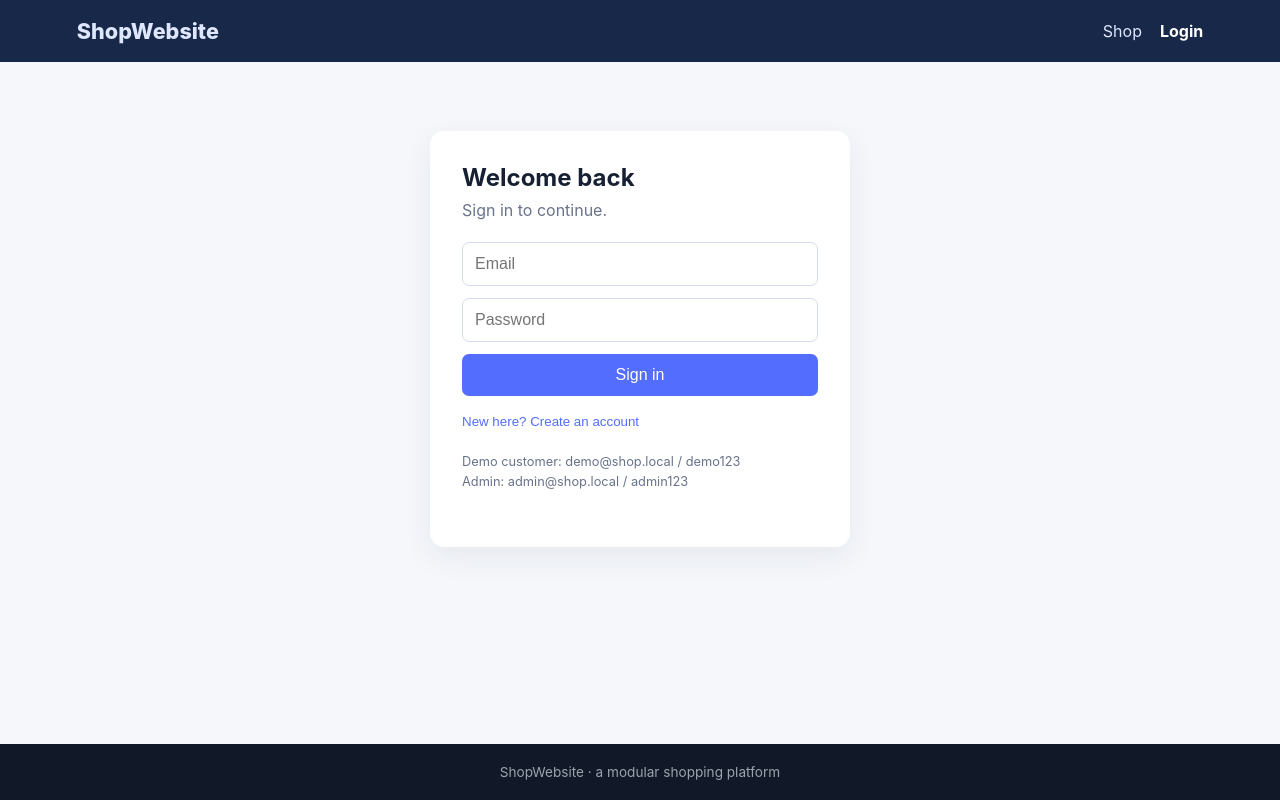
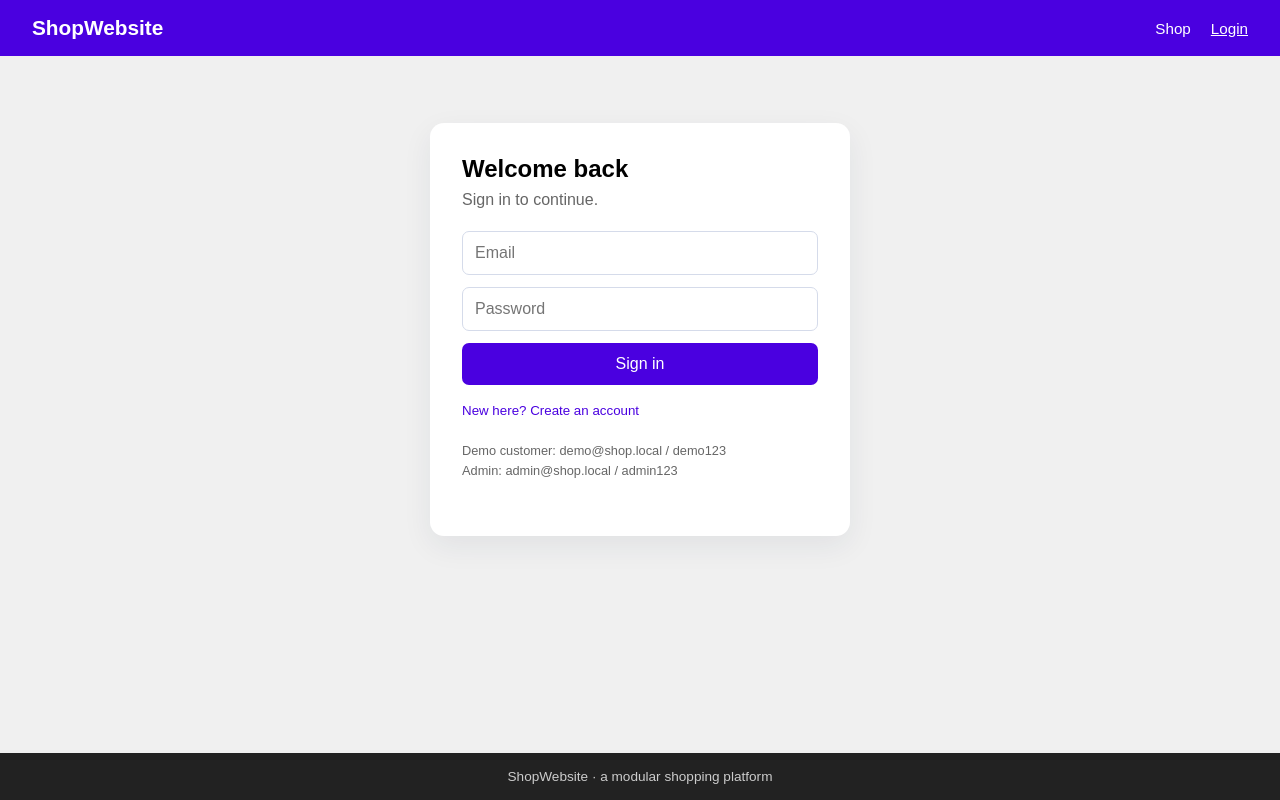
Before and after one commit to JJBOY12345/WebDevCat2, a Vue app in the folder frontend/: page /#/login in a window 1280 px wide. Built offline with nearby package versions, Linux system fonts and the light colour scheme.

Commit message:
style: restore original frontend visual theme

```diff
--- a/frontend/src/App.vue
+++ b/frontend/src/App.vue
@@ -4,5 +4,18 @@ import { useAuthStore } from './stores/authStore.js'
 export default { computed: { auth() { return useAuthStore() } }, methods: { logout() { this.auth.logout(); this.$router.push('/login') } } }
 </script>
 <style>
-*{box-sizing:border-box;margin:0;padding:0}body{font-family:Inter,Arial,sans-serif;background:#f5f7fb;color:#172033}#app{min-height:100vh;display:flex;flex-direction:column}.navbar{background:#182848;color:#fff;padding:18px 6%;display:flex;justify-content:space-between;align-items:center}.brand{font-weight:800;font-size:1.35rem;color:#fff;text-decoration:none}.navbar nav{display:flex;align-items:center;gap:18px}.navbar a{color:#dfe7ff;text-decoration:none}.navbar a.router-link-active{color:#fff;font-weight:700}.navbar button{background:#fff;color:#182848;border:0;border-radius:6px;padding:8px 14px;cursor:pointer}.welcome{color:#aebce0;font-size:.9rem}main{flex:1;padding:34px 6%}.footer{text-align:center;padding:20px;background:#111827;color:#9ca3af;font-size:.85rem}button,.btn{cursor:pointer}
+* { box-sizing: border-box; margin: 0; padding: 0; }
+body { font-family: Arial, sans-serif; background: #f0f0f0; }
+#app { display: flex; flex-direction: column; min-height: 100vh; }
+.navbar { background: #4a00e0; color: white; padding: 16px 32px; display: flex; justify-content: space-between; align-items: center; }
+.navbar .brand { font-size: 1.3rem; font-weight: bold; color: white; text-decoration: none; }
+.navbar nav { display: flex; align-items: center; gap: 0; }
+.navbar nav a { color: white; text-decoration: none; margin-left: 20px; font-size: .95rem; }
+.navbar nav a:hover, .navbar nav a.router-link-active { text-decoration: underline; }
+.navbar nav button { margin-left: 20px; background: transparent; border: 1px solid rgba(255,255,255,.7); color: white; padding: 6px 10px; border-radius: 4px; cursor: pointer; font-size: .9rem; }
+.navbar nav button:hover { background: rgba(255,255,255,.15); }
+.welcome { color: white; margin-left: 20px; font-size: .9rem; }
+main { flex: 1; padding: 32px; }
+.footer { background: #222; color: #ccc; text-align: center; padding: 16px; font-size: .85rem; }
+button, .btn { cursor: pointer; }
 </style>
--- a/frontend/src/views/AdminOrders.vue
+++ b/frontend/src/views/AdminOrders.vue
@@ -2,4 +2,4 @@
 <script>
 import axios from 'axios'; export default { data:()=>({orders:[],statuses:['PLACED','PACKED','SHIPPED','DELIVERED','CANCELLED']}),async created(){this.orders=(await axios.get('http://localhost:8083/api/orders')).data},methods:{async update(order,status){const {data}=await axios.patch(`http://localhost:8083/api/orders/${order.id}/status`,{status});Object.assign(order,data)}}}
 </script>
-<style scoped>.admin{max-width:900px;margin:auto}.muted{color:#68738a;margin:8px 0 25px}.order{background:#fff;padding:18px;margin:12px 0;border-radius:10px}.order div{display:flex;justify-content:space-between;gap:15px}.order span{color:#68738a}.order p{color:#68738a;margin:12px 0}.order select{padding:8px;border:1px solid #d5dbea;border-radius:6px}</style>
+<style scoped>.admin{max-width:900px;margin:auto}.muted{color:#666;margin:8px 0 25px}.order{background:#fff;padding:18px;margin:12px 0;border-radius:10px}.order div{display:flex;justify-content:space-between;gap:15px}.order span{color:#666}.order p{color:#666;margin:12px 0}.order select{padding:8px;border:1px solid #d5dbea;border-radius:6px}</style>
--- a/frontend/src/views/Cart.vue
+++ b/frontend/src/views/Cart.vue
@@ -2,4 +2,4 @@
 <script>
 import { useCartStore } from '../stores/cartStore.js'; export default { computed:{store(){return useCartStore()}}, created(){this.store.fetchCart()}, methods:{change(item,delta){const q=item.quantity+delta;q>0?this.store.updateQuantity(item.productId,q):this.store.removeItem(item.productId)}}}
 </script>
-<style scoped>.cart{max-width:900px;margin:auto}.cart h1{margin-bottom:25px}.line{display:flex;align-items:center;gap:17px;background:#fff;padding:18px;margin:10px 0;border-radius:10px}.emoji{font-size:1.6rem}.info{display:grid;gap:5px;flex:1}.info small{color:#68738a}.qty{display:flex;align-items:center;gap:12px}.qty button{border:0;background:#eef1f8;width:28px;height:28px;border-radius:5px}.remove{border:0;background:none;color:#c0392b}.total{display:flex;justify-content:flex-end;align-items:center;gap:25px;margin-top:25px;font-size:1.2rem}.checkout{background:#536dfe;color:#fff;padding:12px 18px;border-radius:7px;text-decoration:none}.empty{text-align:center;padding:50px;background:#fff;border-radius:10px}.empty a{display:block;margin-top:12px;color:#536dfe}</style>
+<style scoped>.cart{max-width:900px;margin:auto}.cart h1{margin-bottom:25px}.line{display:flex;align-items:center;gap:17px;background:#fff;padding:18px;margin:10px 0;border-radius:10px}.emoji{font-size:1.6rem}.info{display:grid;gap:5px;flex:1}.info small{color:#666}.qty{display:flex;align-items:center;gap:12px}.qty button{border:0;background:#eef1f8;width:28px;height:28px;border-radius:5px}.remove{border:0;background:none;color:#c0392b}.total{display:flex;justify-content:flex-end;align-items:center;gap:25px;margin-top:25px;font-size:1.2rem}.checkout{background:#4a00e0;color:#fff;padding:12px 18px;border-radius:7px;text-decoration:none}.empty{text-align:center;padding:50px;background:#fff;border-radius:10px}.empty a{display:block;margin-top:12px;color:#4a00e0}</style>
--- a/frontend/src/views/Checkout.vue
+++ b/frontend/src/views/Checkout.vue
@@ -3,4 +3,4 @@
 import axios from 'axios'; import { useCartStore } from '../stores/cartStore.js'; import { useAuthStore } from '../stores/authStore.js'
 export default { data: () => ({ form: { address: '', paymentMethod: 'Cash on delivery' }, busy: false, error: null }), computed: { cart() { return useCartStore() } }, created() { this.cart.fetchCart() }, methods: { async submit() { this.busy=true; try { await axios.post('http://localhost:8083/api/orders', { ...this.form, userId: useAuthStore().user.id, items: this.cart.items }); for (const item of [...this.cart.items]) await this.cart.removeItem(item.productId); this.$router.push('/orders') } catch(e) { this.error=e.response?.data?.detail || 'Checkout failed' } finally { this.busy=false } } } }
 </script>
-<style scoped>.checkout{max-width:560px;margin:auto;background:#fff;padding:30px;border-radius:14px}.checkout h1{margin-bottom:24px}.checkout form{display:grid;gap:18px}.checkout label{display:grid;gap:8px;font-weight:600}.checkout textarea,.checkout select{padding:12px;border:1px solid #d5dbea;border-radius:7px;font:inherit}.checkout textarea{min-height:100px}.summary{display:flex;justify-content:space-between;font-size:1.15rem;padding:18px 0;border-top:1px solid #eee}.primary{background:#536dfe;color:#fff;border:0;border-radius:7px;padding:12px}.error{color:#c0392b}</style>
+<style scoped>.checkout{max-width:560px;margin:auto;background:#fff;padding:30px;border-radius:14px}.checkout h1{margin-bottom:24px}.checkout form{display:grid;gap:18px}.checkout label{display:grid;gap:8px;font-weight:600}.checkout textarea,.checkout select{padding:12px;border:1px solid #d5dbea;border-radius:7px;font:inherit}.checkout textarea{min-height:100px}.summary{display:flex;justify-content:space-between;font-size:1.15rem;padding:18px 0;border-top:1px solid #eee}.primary{background:#4a00e0;color:#fff;border:0;border-radius:7px;padding:12px}.error{color:#c0392b}</style>
--- a/frontend/src/views/Login.vue
+++ b/frontend/src/views/Login.vue
@@ -3,4 +3,4 @@
 import { useAuthStore } from '../stores/authStore.js'
 export default { data: () => ({ register: false, form: { name: '', email: '', password: '' }, error: null }), methods: { async submit() { try { const auth = useAuthStore(); this.register ? await auth.register(this.form) : await auth.login(this.form); this.$router.push('/products') } catch (e) { this.error = e.response?.data?.detail || e.response?.data?.message || 'Unable to sign in' } } } }
 </script>
-<style scoped>.auth-card{max-width:420px;margin:35px auto;background:white;padding:32px;border-radius:14px;box-shadow:0 10px 30px #18284812}.auth-card h1{margin-bottom:8px}.muted,.hint{color:#68738a;margin-bottom:22px}.auth-card form{display:grid;gap:12px}.auth-card input{padding:12px;border:1px solid #d5dbea;border-radius:7px;font-size:1rem}.primary{background:#536dfe;color:white;border:0;border-radius:7px;padding:12px;font-size:1rem}.link{border:0;background:none;color:#536dfe;margin-top:18px}.hint{font-size:.8rem;line-height:1.6;margin-top:22px}.error{color:#c0392b;font-size:.9rem}</style>
+<style scoped>.auth-card{max-width:420px;margin:35px auto;background:white;padding:32px;border-radius:14px;box-shadow:0 10px 30px #18284812}.auth-card h1{margin-bottom:8px}.muted,.hint{color:#666;margin-bottom:22px}.auth-card form{display:grid;gap:12px}.auth-card input{padding:12px;border:1px solid #d5dbea;border-radius:7px;font-size:1rem}.primary{background:#4a00e0;color:white;border:0;border-radius:7px;padding:12px;font-size:1rem}.link{border:0;background:none;color:#4a00e0;margin-top:18px}.hint{font-size:.8rem;line-height:1.6;margin-top:22px}.error{color:#c0392b;font-size:.9rem}</style>
--- a/frontend/src/views/Orders.vue
+++ b/frontend/src/views/Orders.vue
@@ -2,4 +2,4 @@
 <script>
 import axios from 'axios'; import { useAuthStore } from '../stores/authStore.js'; export default { data:()=>({ orders:[],loading:true }), async created(){ try{this.orders=(await axios.get(`http://localhost:8083/api/orders/user/${useAuthStore().user.id}`)).data} finally{this.loading=false} } }
 </script>
-<style scoped>.orders{max-width:850px;margin:auto}.heading{display:flex;justify-content:space-between;align-items:center;margin-bottom:25px}.heading p{color:#68738a}.btn{background:#536dfe;color:#fff;padding:10px 15px;border-radius:7px;text-decoration:none}.order{background:#fff;margin:12px 0;padding:18px;border-radius:10px;box-shadow:0 3px 12px #1828480b}.order>div{display:flex;justify-content:space-between;gap:15px}.order span{color:#68738a;margin-left:15px;font-size:.9rem}.order p{color:#68738a;margin-top:13px}.status{background:#e9edff;color:#4657b8!important;padding:4px 8px;border-radius:10px}.empty{text-align:center;padding:50px;color:#68738a}</style>
+<style scoped>.orders{max-width:850px;margin:auto}.heading{display:flex;justify-content:space-between;align-items:center;margin-bottom:25px}.heading p{color:#666}.btn{background:#4a00e0;color:#fff;padding:10px 15px;border-radius:7px;text-decoration:none}.order{background:#fff;margin:12px 0;padding:18px;border-radius:10px;box-shadow:0 3px 12px #1828480b}.order>div{display:flex;justify-content:space-between;gap:15px}.order span{color:#666;margin-left:15px;font-size:.9rem}.order p{color:#666;margin-top:13px}.status{background:#e9edff;color:#4a00e0!important;padding:4px 8px;border-radius:10px}.empty{text-align:center;padding:50px;color:#666}</style>
--- a/frontend/src/views/Products.vue
+++ b/frontend/src/views/Products.vue
@@ -40,12 +40,6 @@ export default {
       loading: false,
       error: null,
       successMsg: null
-    }
-  },
-  props: {
-    isAdmin: {
-      type: Boolean,
-      default: false
     }
   },
   computed: {
```
